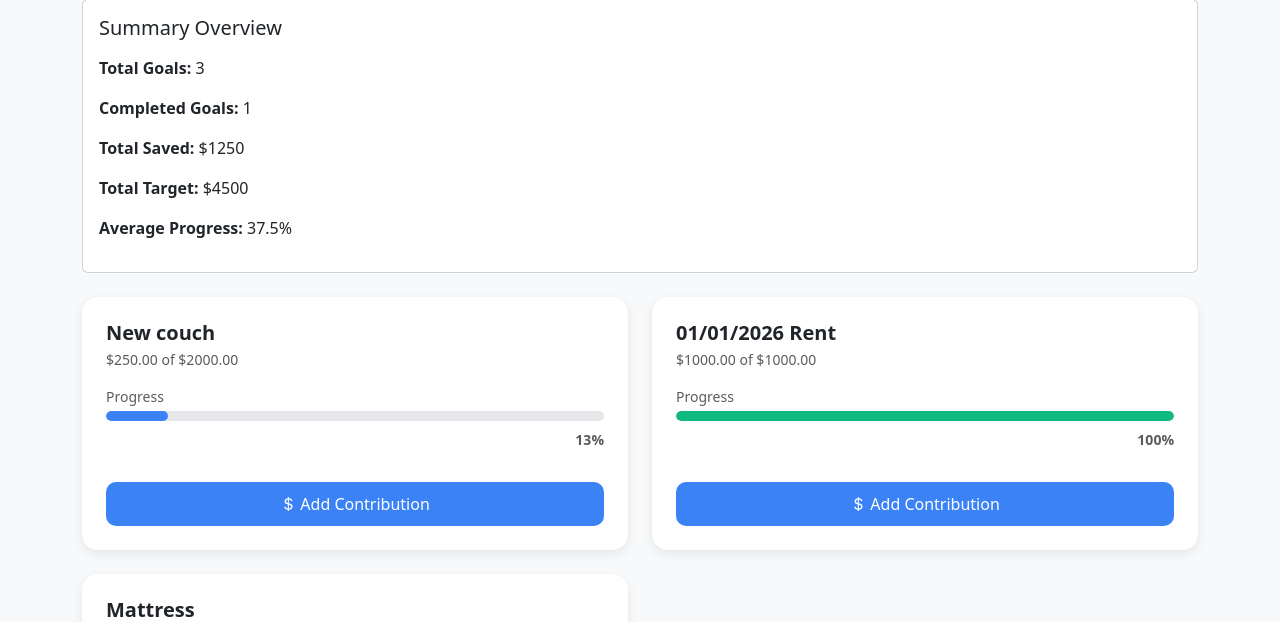
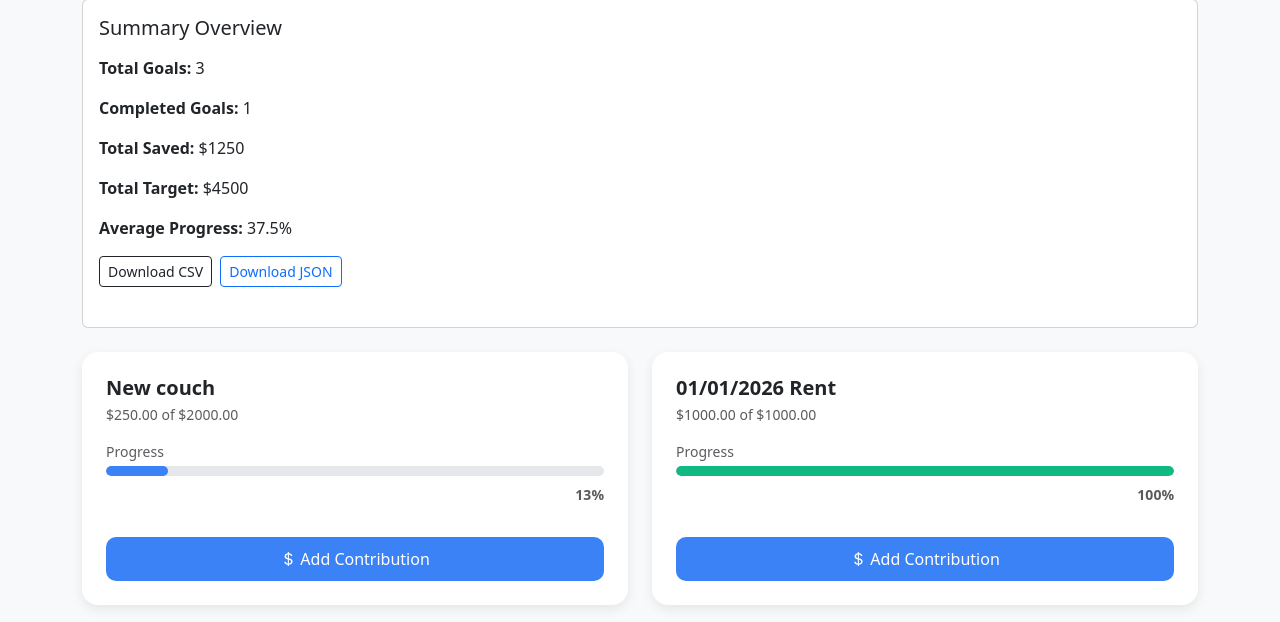
Before and after one commit to rachelcheungg/Final_Project_rachel_rcheu2, a Django app: page /goals/ in a window 1280 px wide. Shown: the part 332-954 px from the top of the page. Run offline with Django 5.2, Linux system fonts and the light colour scheme; a user stored in the database is signed in; data comes from the database, SQL or seed files in the repository; some libraries are stand-ins or nearby versions.

Commit message:
added downloadable CSV and JSON export functionality

```diff
--- a/goals/urls.py
+++ b/goals/urls.py
@@ -5,4 +5,6 @@ urlpatterns = [
     path("", views.goal_list, name="goal-list"),
     path("create/", views.create_goal, name="create-goal"),
     path("<int:pk>/update/", views.update_savings, name="update-savings"),
+    path("export/csv/", views.export_goals_csv, name="export-goals-csv"),
+    path("export/json/", views.export_goals_json, name="export-goals-json"),
 ]
--- a/goals/views.py
+++ b/goals/views.py
@@ -4,6 +4,9 @@ from .models import FinancialTracker
 from .forms import GoalForm, UpdateSavingsForm
 from django.contrib.auth.decorators import login_required
 from django.db.models import F, Sum, Count, Avg, ExpressionWrapper, FloatField, Q
+import csv
+from django.http import HttpResponse
+from django.http import JsonResponse
 
 @login_required
 def goal_list(request):
@@ -77,3 +80,42 @@ def update_savings(request, pk):
     else:
         form = UpdateSavingsForm(instance=goal)
     return render(request, "goals/update_savings.html", {"form": form, "goal": goal})
+
+
+@login_required
+def export_goals_csv(request):
+    goals = FinancialTracker.objects.filter(user=request.user)
+
+    response = HttpResponse(content_type="text/csv")
+    response["Content-Disposition"] = 'attachment; filename="financial_goals.csv"'
+
+    writer = csv.writer(response)
+    writer.writerow(["Goal Name", "Current Amount", "Target Amount", "Progress (%)"])
+
+    for g in goals:
+        progress = (g.current_amount / g.target_amount) * 100 if g.target_amount else 0
+        writer.writerow([g.name, g.current_amount, g.target_amount, round(progress, 2)])
+
+    return response
+
+
+@login_required
+def export_goals_json(request):
+    goals = FinancialTracker.objects.filter(user=request.user).annotate(
+        progress=ExpressionWrapper(
+            (F("current_amount") * 100.0) / F("target_amount"),
+            output_field=FloatField()
+        )
+    )
+
+    data = [
+        {
+            "name": g.name,
+            "current_amount": float(g.current_amount),
+            "target_amount": float(g.target_amount),
+            "progress_percent": round(g.progress, 2)
+        }
+        for g in goals
+    ]
+
+    return JsonResponse({"goals": data}, safe=False)
--- a/templates/goals/goal_list.html
+++ b/templates/goals/goal_list.html
@@ -32,6 +32,17 @@
             0%
         {% endif %}
     </p>
+
+    <div class="d-flex gap-2 mb-4">
+    <a href="{% url 'export-goals-csv' %}" class="btn btn-outline-dark btn-sm">
+        Download CSV
+    </a>
+
+    <a href="{% url 'export-goals-json' %}" class="btn btn-outline-primary btn-sm">
+        Download JSON
+    </a>
+    </div>
+
 </div>
 
 {% if goals %}
```
